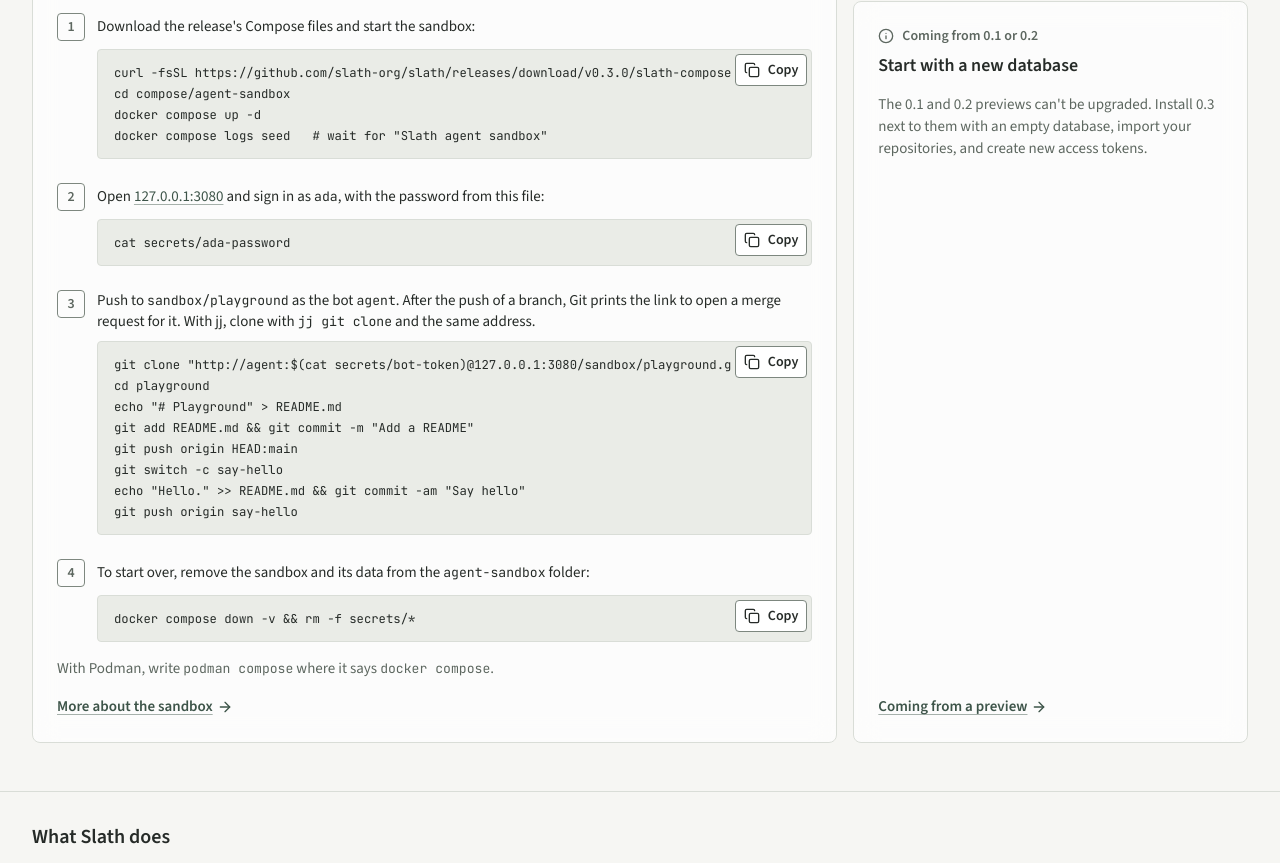
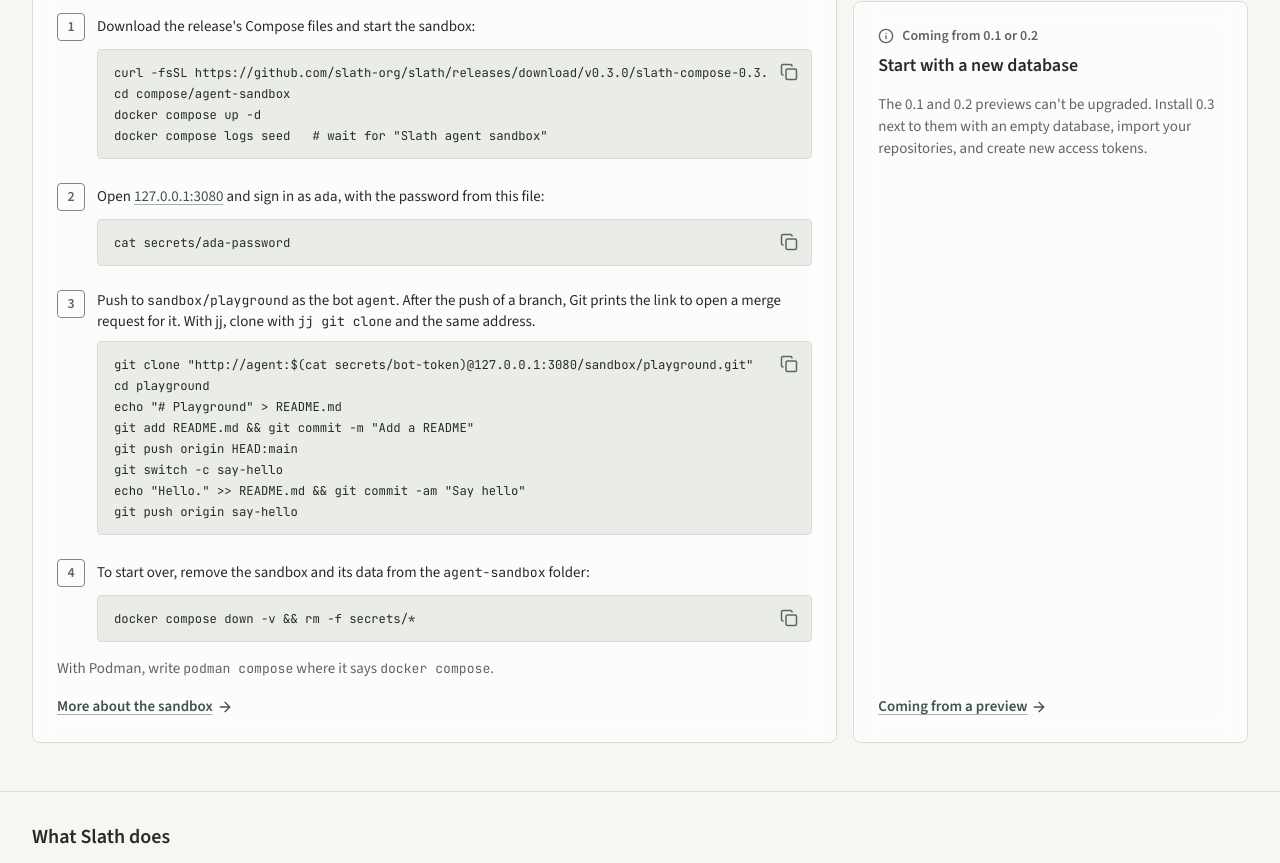
Before and after one commit to slath-org/slath.org, a plain HTML site: page index.html in a window 1280 px wide. Shown: the part 1474-2337 px from the top of the page. Drawn offline with Linux system fonts and the light colour scheme.

Commit message:
Make the copy buttons icon-only
The Copy buttons next to commands are now icon buttons like the menu and
the theme switcher: a copy icon, no border, and "Copy commands" as their
name and tooltip. After copying, the icon turns into a check and the
tooltip says "Copied" for two seconds, and screen readers hear "Commands
copied." as before. Inside the code box, hovering darkens the button
with the border color, since the usual hover color matches the box.

Signed-off-by: Erich Seifert <dev@erichseifert.de>

```diff
--- a/assets/site.css
+++ b/assets/site.css
@@ -436,7 +436,8 @@ code { font-size: 0.875em; }
   cursor: pointer;
   transition: background-color var(--motion-fast), color var(--motion-fast);
 }
-.theme-switch[hidden] { display: none; }
+.theme-switch[hidden],
+.icon-button[hidden] { display: none; }
 .theme-switch:hover,
 .icon-button:hover { background: var(--surface-subtle); color: var(--text); }
 .theme-switch .icon { display: none; }
@@ -807,11 +808,12 @@ main > section + section { border-top: var(--border-width) solid var(--border);
   line-height: var(--leading-code);
   tab-size: 4;
 }
-.command .copy {
-  margin: var(--space-1);
-  min-height: 2rem;
-  padding-inline: var(--space-2);
-}
+.command .copy { margin: var(--space-1); }
+.command .copy:hover { background: var(--border); }
+.copy .icon-copied,
+.copy.copied .icon-copy { display: none; }
+.copy.copied .icon-copied { display: block; color: var(--success); }
+.copy.copied .tip { clip-path: none; }
 .muted { color: var(--text-secondary); }
 
 /* Output and examples (nothing to copy) */
--- a/assets/site.js
+++ b/assets/site.js
@@ -61,13 +61,15 @@
       var button = ev.currentTarget;
       var source = document.getElementById(button.getAttribute("data-copy"));
       if (!source) return;
-      var label = button.querySelector(".label-text");
+      var tip = button.querySelector(".tip");
       navigator.clipboard.writeText(source.textContent.trim()).then(
         function () {
-          if (label) label.textContent = "Copied";
+          button.classList.add("copied");
+          if (tip) tip.textContent = "Copied";
           if (status) status.textContent = "Commands copied.";
           setTimeout(function () {
-            if (label) label.textContent = "Copy";
+            button.classList.remove("copied");
+            if (tip) tip.textContent = "Copy commands";
             if (status) status.textContent = "";
           }, 2000);
         },
--- a/index.html
+++ b/index.html
@@ -161,14 +161,14 @@
 cd compose/agent-sandbox
 docker compose up -d
 docker compose logs seed   # wait for "Slath agent sandbox"</code></pre>
-                    <button class="button copy" type="button" data-copy="cmd-sandbox-start" hidden><svg class="icon" aria-hidden="true"><use href="assets/icons.svg#copy"/></svg><span class="label-text">Copy</span></button>
+                    <button class="icon-button copy" type="button" data-copy="cmd-sandbox-start" hidden><svg class="icon icon-copy" aria-hidden="true"><use href="assets/icons.svg#copy"/></svg><svg class="icon icon-copied" aria-hidden="true"><use href="assets/icons.svg#check"/></svg><span class="tip">Copy commands</span></button>
                   </div>
                 </li>
                 <li>
                   <p>Open <a href="http://127.0.0.1:3080">127.0.0.1:3080</a> and sign in as <code>ada</code>, with the password from this file:</p>
                   <div class="command">
                     <pre tabindex="0" id="cmd-sandbox-password"><code>cat secrets/ada-password</code></pre>
-                    <button class="button copy" type="button" data-copy="cmd-sandbox-password" hidden><svg class="icon" aria-hidden="true"><use href="assets/icons.svg#copy"/></svg><span class="label-text">Copy</span></button>
+                    <button class="icon-button copy" type="button" data-copy="cmd-sandbox-password" hidden><svg class="icon icon-copy" aria-hidden="true"><use href="assets/icons.svg#copy"/></svg><svg class="icon icon-copied" aria-hidden="true"><use href="assets/icons.svg#check"/></svg><span class="tip">Copy commands</span></button>
                   </div>
                 </li>
                 <li>
@@ -182,14 +182,14 @@ git push origin HEAD:main
 git switch -c say-hello
 echo "Hello." &gt;&gt; README.md &amp;&amp; git commit -am "Say hello"
 git push origin say-hello</code></pre>
-                    <button class="button copy" type="button" data-copy="cmd-sandbox-push" hidden><svg class="icon" aria-hidden="true"><use href="assets/icons.svg#copy"/></svg><span class="label-text">Copy</span></button>
+                    <button class="icon-button copy" type="button" data-copy="cmd-sandbox-push" hidden><svg class="icon icon-copy" aria-hidden="true"><use href="assets/icons.svg#copy"/></svg><svg class="icon icon-copied" aria-hidden="true"><use href="assets/icons.svg#check"/></svg><span class="tip">Copy commands</span></button>
                   </div>
                 </li>
                 <li>
                   <p>To start over, remove the sandbox and its data from the <code>agent-sandbox</code> folder:</p>
                   <div class="command">
                     <pre tabindex="0" id="cmd-sandbox-down"><code>docker compose down -v &amp;&amp; rm -f secrets/*</code></pre>
-                    <button class="button copy" type="button" data-copy="cmd-sandbox-down" hidden><svg class="icon" aria-hidden="true"><use href="assets/icons.svg#copy"/></svg><span class="label-text">Copy</span></button>
+                    <button class="icon-button copy" type="button" data-copy="cmd-sandbox-down" hidden><svg class="icon icon-copy" aria-hidden="true"><use href="assets/icons.svg#copy"/></svg><svg class="icon icon-copied" aria-hidden="true"><use href="assets/icons.svg#check"/></svg><span class="tip">Copy commands</span></button>
                   </div>
                 </li>
               </ol>
@@ -207,7 +207,7 @@ git push origin say-hello</code></pre>
                     <pre tabindex="0" id="cmd-compose-get"><code>curl -fsSL https://github.com/slath-org/slath/releases/download/v0.3.0/slath-compose-0.3.0.tar.gz | tar -xz
 cd compose
 printf 'SLATH_DB_PASSWORD=%s\nSLATH_PUBLIC_URL=http://localhost:3000\n' "$(openssl rand -hex 24)" &gt; .env</code></pre>
-                    <button class="button copy" type="button" data-copy="cmd-compose-get" hidden><svg class="icon" aria-hidden="true"><use href="assets/icons.svg#copy"/></svg><span class="label-text">Copy</span></button>
+                    <button class="icon-button copy" type="button" data-copy="cmd-compose-get" hidden><svg class="icon icon-copy" aria-hidden="true"><use href="assets/icons.svg#copy"/></svg><svg class="icon icon-copied" aria-hidden="true"><use href="assets/icons.svg#check"/></svg><span class="tip">Copy commands</span></button>
                   </div>
                   <p class="muted">For a server, set <code>SLATH_PUBLIC_URL</code> to the address people use. <code>.env.example</code> lists the other settings.</p>
                 </li>
@@ -217,7 +217,7 @@ printf 'SLATH_DB_PASSWORD=%s\nSLATH_PUBLIC_URL=http://localhost:3000\n' "$(opens
                     <pre tabindex="0" id="cmd-compose-up"><code>docker compose up -d
 docker compose run --rm slath admin create-user --admin \
     --username ada --email ada@example.org</code></pre>
-                    <button class="button copy" type="button" data-copy="cmd-compose-up" hidden><svg class="icon" aria-hidden="true"><use href="assets/icons.svg#copy"/></svg><span class="label-text">Copy</span></button>
+                    <button class="icon-button copy" type="button" data-copy="cmd-compose-up" hidden><svg class="icon icon-copy" aria-hidden="true"><use href="assets/icons.svg#copy"/></svg><svg class="icon icon-copied" aria-hidden="true"><use href="assets/icons.svg#check"/></svg><span class="tip">Copy commands</span></button>
                   </div>
                 </li>
                 <li>
@@ -227,7 +227,7 @@ docker compose run --rm slath admin create-user --admin \
                   <p>Copy the master key somewhere safe, apart from your backups:</p>
                   <div class="command">
                     <pre tabindex="0" id="cmd-compose-key"><code>docker compose cp slath:/var/lib/slath/master.key ./master.key</code></pre>
-                    <button class="button copy" type="button" data-copy="cmd-compose-key" hidden><svg class="icon" aria-hidden="true"><use href="assets/icons.svg#copy"/></svg><span class="label-text">Copy</span></button>
+                    <button class="icon-button copy" type="button" data-copy="cmd-compose-key" hidden><svg class="icon icon-copy" aria-hidden="true"><use href="assets/icons.svg#copy"/></svg><svg class="icon icon-copied" aria-hidden="true"><use href="assets/icons.svg#check"/></svg><span class="tip">Copy commands</span></button>
                   </div>
                 </li>
               </ol>
@@ -248,7 +248,7 @@ gh attestation verify "slath-$v-x86_64-linux" --repo slath-org/slath \
     --signer-workflow slath-org/slath/.github/workflows/release.yml \
     --source-ref "refs/tags/v$v"
 sudo install -m 0755 "slath-$v-x86_64-linux" /usr/local/bin/slath</code></pre>
-                    <button class="button copy" type="button" data-copy="cmd-server-get" hidden><svg class="icon" aria-hidden="true"><use href="assets/icons.svg#copy"/></svg><span class="label-text">Copy</span></button>
+                    <button class="icon-button copy" type="button" data-copy="cmd-server-get" hidden><svg class="icon icon-copy" aria-hidden="true"><use href="assets/icons.svg#copy"/></svg><svg class="icon icon-copied" aria-hidden="true"><use href="assets/icons.svg#check"/></svg><span class="tip">Copy commands</span></button>
                   </div>
                 </li>
                 <li>
@@ -257,7 +257,7 @@ sudo install -m 0755 "slath-$v-x86_64-linux" /usr/local/bin/slath</code></pre>
                     <pre tabindex="0" id="cmd-server-setup"><code>sudo slath setup --check --public-url https://git.example.org
 sudo slath setup --public-url https://git.example.org \
     --admin-username ada --admin-email ada@example.org</code></pre>
-                    <button class="button copy" type="button" data-copy="cmd-server-setup" hidden><svg class="icon" aria-hidden="true"><use href="assets/icons.svg#copy"/></svg><span class="label-text">Copy</span></button>
+                    <button class="icon-button copy" type="button" data-copy="cmd-server-setup" hidden><svg class="icon icon-copy" aria-hidden="true"><use href="assets/icons.svg#copy"/></svg><svg class="icon icon-copied" aria-hidden="true"><use href="assets/icons.svg#check"/></svg><span class="tip">Copy commands</span></button>
                   </div>
                 </li>
                 <li>
```
